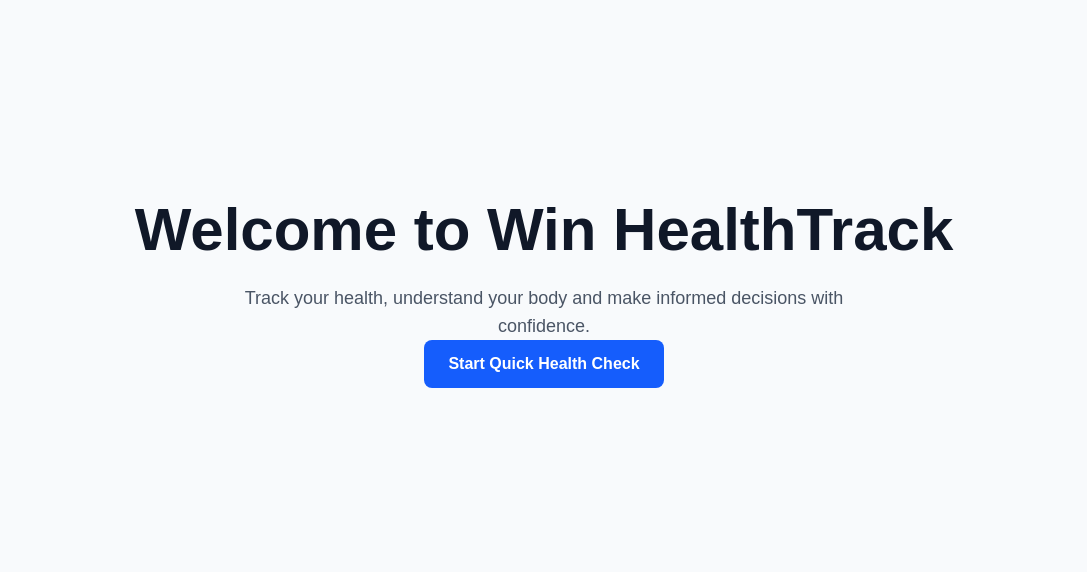
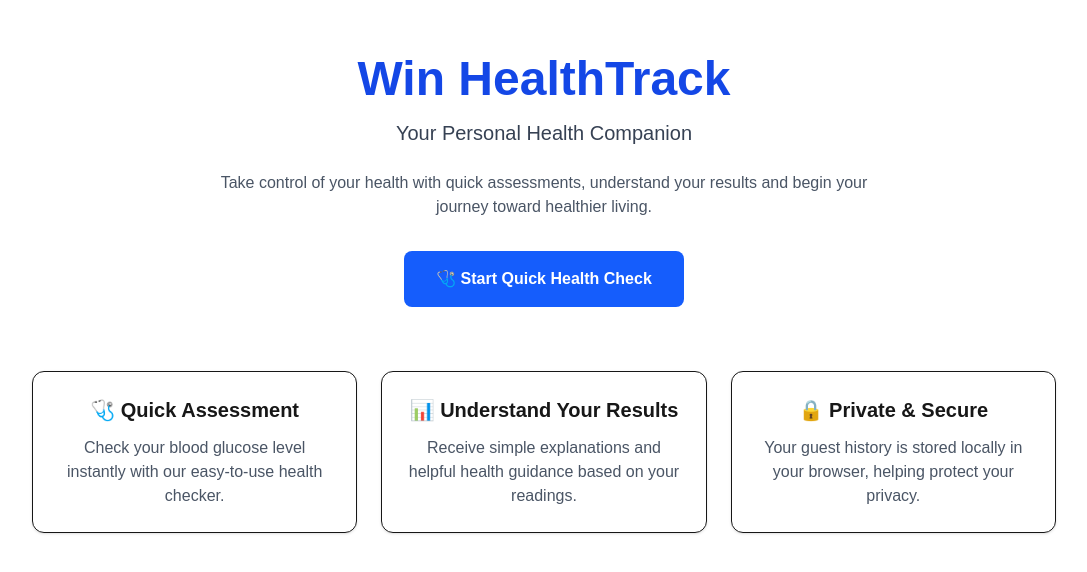
Before and after one commit to Godwin-Diya/win-healthtrack, a Next.js app: page / in a window 1280 px wide. Shown: the part 106-678 px from the top of the page, without its empty margins (96-1183 px from the left). Built offline with nearby package versions, Linux system fonts and the light colour scheme.

Commit message:
Polish the Landing page

```diff
--- a/app/health-check/page.tsx
+++ b/app/health-check/page.tsx
@@ -1,6 +1,7 @@
 "use client";
 import { useState, useEffect } from "react";
 import ResultCard from "@/components/ResultCard";
+import Link from "next/link";
 
 export default function HealthCheckPage() {
     const [age, setAge] = useState("");
--- a/app/page.tsx
+++ b/app/page.tsx
@@ -6,20 +6,58 @@ export default function Home()  {
     <>
 
 
-    <main className="min-h-screen flex flex-col items-center justify-center bg-slate-50">
-      <h1 className="text-5xl md:text-6xl font-extrabold text-center text-gray-900">
-          Welcome to Win HealthTrack</h1>
+      <main className="min-h-screen flex flex-col items-center justify-center px-6 text-center">
+
+      <h1 className="text-5xl font-bold text-blue-700">
+          Win HealthTrack
+      </h1>
 
 
-      <p className="text-center text-lg text-gray-600 mt-6 max-w-2xl">
-          Track your health, understand your body and make informed decisions with confidence.
-      </p>
+        <p className="mt-4 text-xl font-medium text-gray-700">
+          Your Personal Health Companion
+        </p>
+
+        <p className="mt-6 max-w-2xl text-gray-600">
+          Take control of your health with quick assessments, understand your results and begin your journey toward healthier living.
+        </p>
 
         <Link href="/health-check"
-        className="inline-block bg-blue-600 text-white px-6 py-3 rounded-lg font-semibold hover:bg-blue-700 transition"
-        >
-        Start Quick Health Check
+        className="mt-8 rounded-lg bg-blue-600 px-8 py-4 text-white font-semibold hover:bg-blue-700 transition">
+        🩺 Start Quick Health Check
         </Link>
+
+        <div className="mt-16 grid gap-6 md:grid-cols-3 max-w-5xl">
+          <div className="rounded-xl border p-6 shadow-sm">
+            <h2 className="text-xl font-semibold">
+              🩺 Quick Assessment
+            </h2>
+
+            <p className="mt-3 text-gray-600">
+              Check your blood glucose level instantly with our easy-to-use health checker.
+            </p>
+          </div>
+
+          <div className="rounded-xl border p-6 shadow-sm">
+            <h2 className="text-xl font-semibold">
+              📊 Understand Your Results
+            </h2>
+
+            <p className="mt-3 text-gray-600">
+              Receive simple explanations and helpful health guidance based on your readings.
+            </p>
+          </div>
+
+          <div className="rounded-xl border p-6 shadow-sm">
+            <h2 className="text-xl font-semibold">
+              🔒 Private & Secure
+            </h2>
+
+            <p className="mt-3 text-gray-600">
+              Your guest history is stored locally in your browser, helping protect your privacy.
+            </p>
+          </div>
+
+        </div>
 
     </main>
     </>
--- a/components/Navbar.tsx
+++ b/components/Navbar.tsx
@@ -1,3 +1,29 @@
+import Link from "next/link";
+
+<nav className="flex items-center justify-between px-8 py-4 border-b bg-white">
+
+    <Link
+        href="/"
+        className="text-2xl font-bold text-blue-700">
+        🩺 Win HealthTrack
+    </Link>
+
+    <div className="flex items-center gap-6">
+
+
+
+
+        Home  className="text-gray-700 hover:text-blue-600 transition"
+        Quick Health Check className="text-gray-700 hover:text-blue-600 transition"
+        Create Account
+        Log In  className="text-gray-700 hover:text-blue-600 transition"
+    </div>
+
+    Navigation links
+
+</nav>
+
+
 export default function Navbar() {
     return (
         <nav className="flex items-center justify-between px-8 py-5 shadow-md">
@@ -6,11 +32,11 @@ export default function Navbar() {
         </h2>
 
         <div className="flex gap-6">
-        <a href="#">Home</a>
+                <a href="#">Home</a>
 
-        <a href="#">Health Check</a>
+                <a href="#">Health Check</a>
 
-        <a href="#">Login</a>
+            <a href="#">Login</a>
 
         <button className="bg-blue-600 text-white px-5 py-2 rounded-lg">
         Sign Up
```
